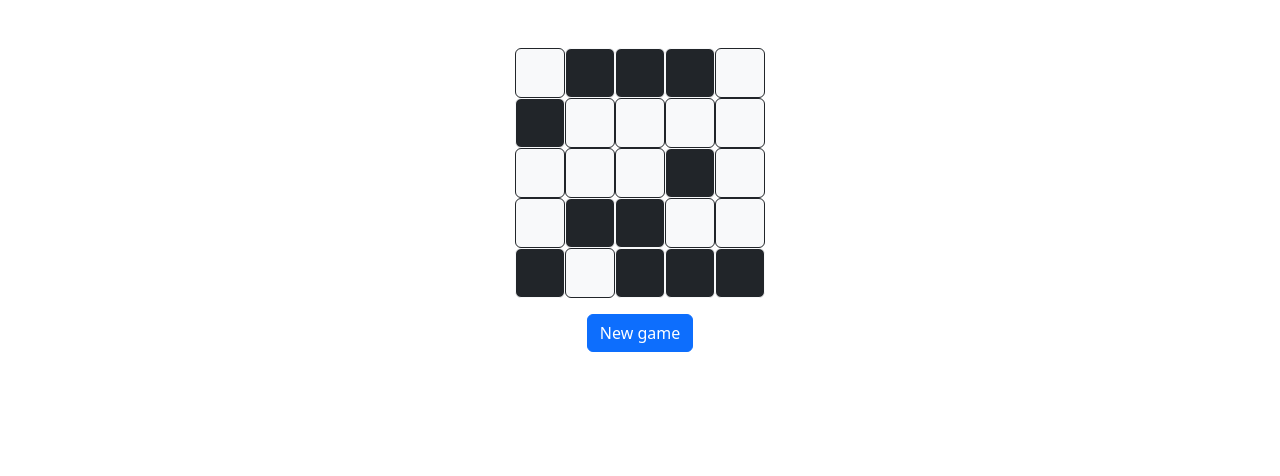
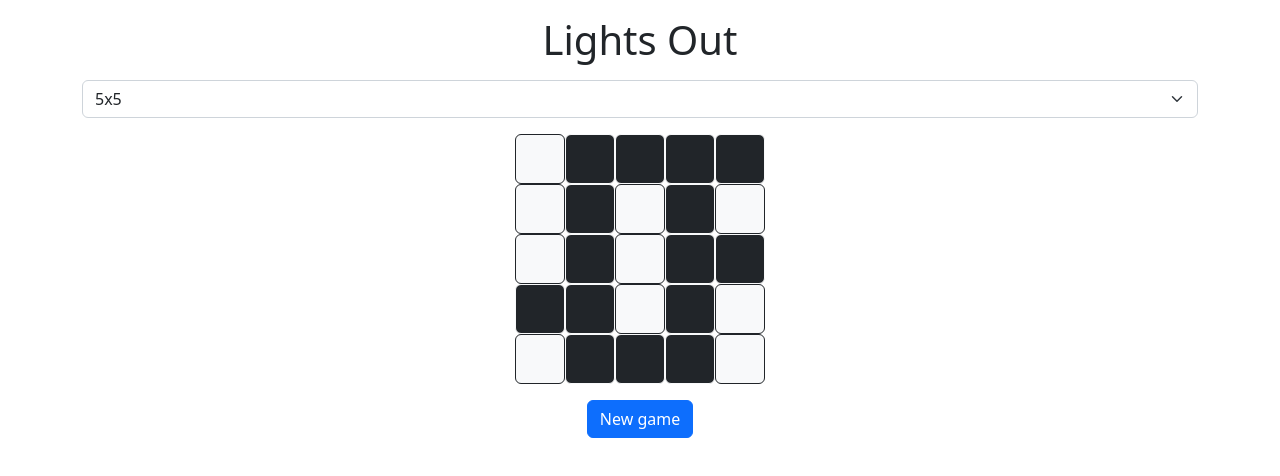
Before and after one commit to mjordonez2001/lights-out, a React (Vite) app: page / in a window 1280 px wide. Shown: the top 476 px of the page. Built offline with nearby package versions, Linux system fonts and the light colour scheme.

Commit message:
Add change tile board size feature

```diff
--- a/src/App.jsx
+++ b/src/App.jsx
@@ -1,17 +1,40 @@
-import React, { useState } from "react";
+import React, { useState, useEffect } from "react";
 import TileBoard from "./tile-board/Tileboard";
 import { randomArrayGrid } from "./utils/utils";
 
 function App() {
-  const [size] = useState(5);
+  const [size, setSize] = useState(5);
   const [arrayGrid, setArrayGrid] = useState(() => randomArrayGrid(size));
+
+  useEffect(() => {
+    setArrayGrid(randomArrayGrid(size));
+  }, [size]);
 
   const onRestart = () => {
     setArrayGrid(randomArrayGrid(size));
   };
 
+  const onSizeChange = ({ target }) => {
+    setSize(Number(target.value));
+  };
+
   return (
-    <div className="container text-center">
+    <div className="container text-center mt-3">
+      <h1>Lights Out</h1>
+      <div className="d-flex justify-content-center my-3">
+        <select
+          className="form-select"
+          aria-label="Size"
+          onChange={onSizeChange}
+        >
+          <option value="5">5x5</option>
+          <option value="6">6x6</option>
+          <option value="7">7x7</option>
+          <option value="8">8x8</option>
+          <option value="9">9x9</option>
+        </select>
+      </div>
+
       <TileBoard
         arrayGrid={arrayGrid}
         setArrayGrid={setArrayGrid}
--- a/src/tile-board/Tileboard.jsx
+++ b/src/tile-board/Tileboard.jsx
@@ -9,7 +9,7 @@ function TileBoard({ arrayGrid, setArrayGrid, size }) {
   };
 
   return (
-    <div className="container text-center mt-5">
+    <div className="container text-center mt-3">
       {arrayGrid.map((row, y) => {
         return (
           <div key={`${y}`}>
```
